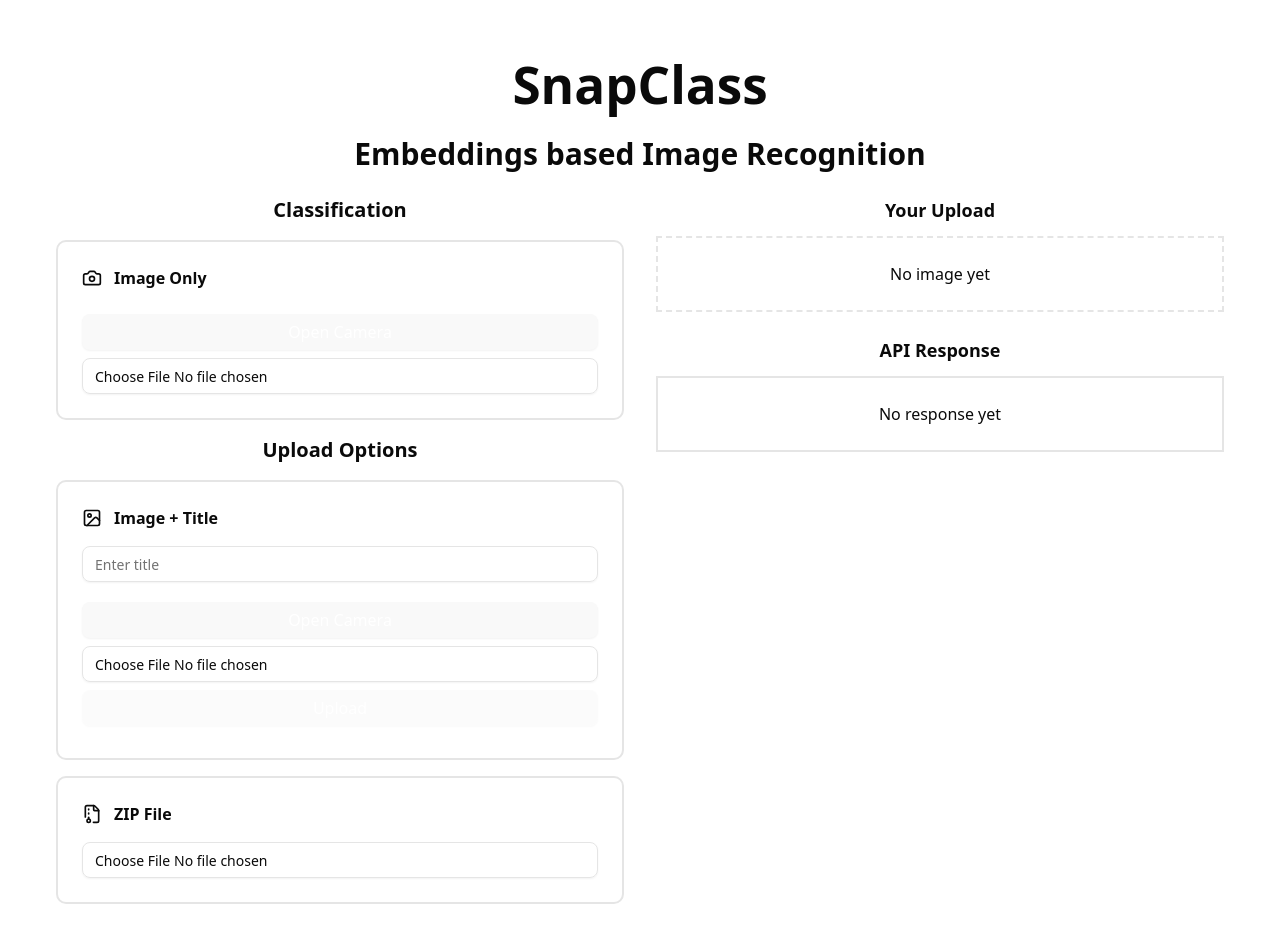
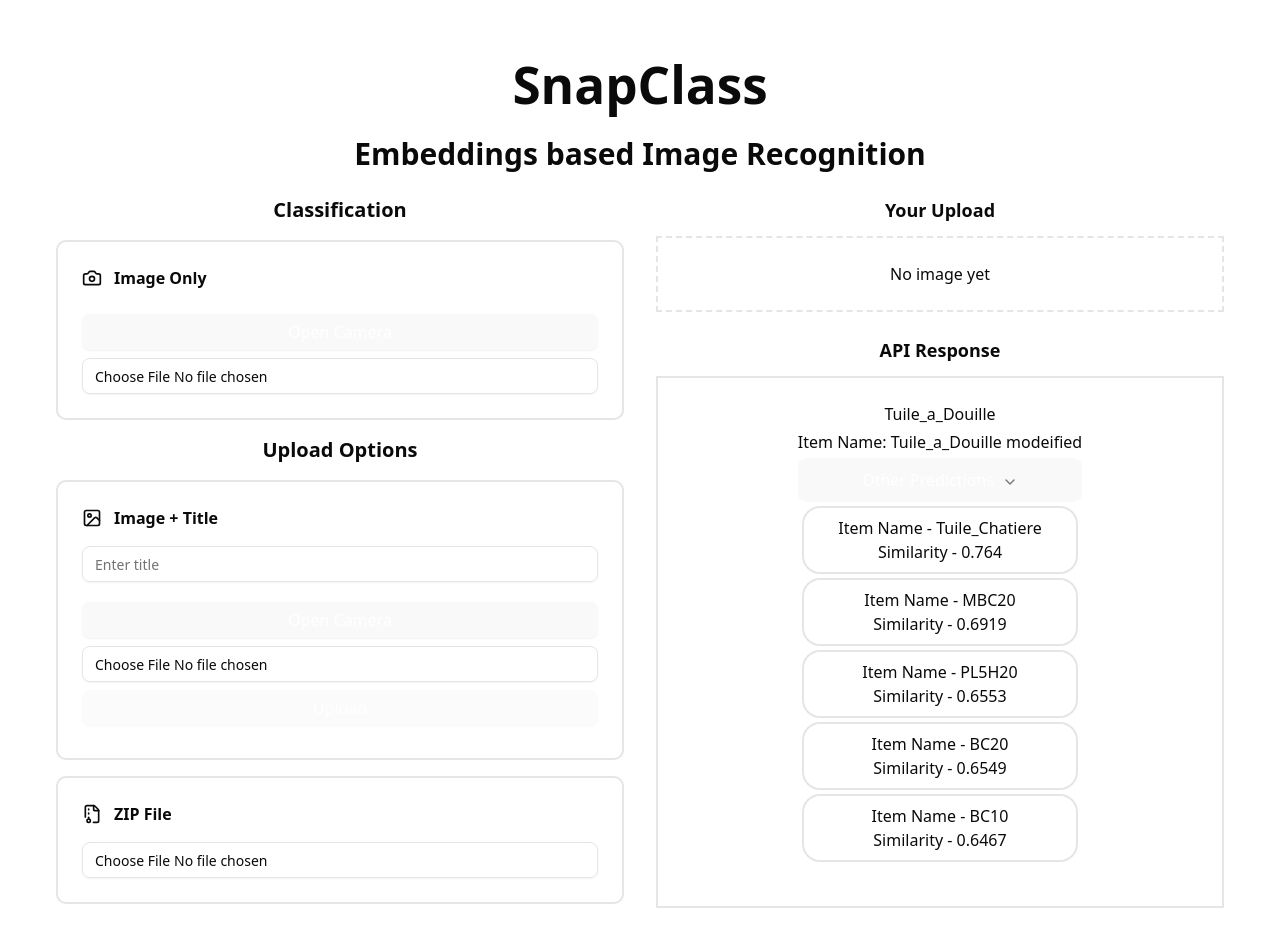
Before and after one commit to AyushDey/POC---image-recognition, a React (Vite) app: page / in a window 1280 px wide. Shown: the top 946 px of the page. Built offline with nearby package versions, Linux system fonts and the light colour scheme.

Commit message:
accordian fix

```diff
--- a/src/ResponseDisplay.jsx
+++ b/src/ResponseDisplay.jsx
@@ -1,8 +1,12 @@
 import { Loader2 } from "lucide-react";
 import { Accordion, AccordionContent, AccordionItem, AccordionTrigger } from "./components/ui/accordion";
 const previewResponse = {
+  result : {
+    label : "Tuile_a_Douille modeified"
+  },
   class: "Tuile_a_Douille",
   confidence: 0.7698,
+  type : "classify",
   matches: [
     {
       class: "Tuile_Chatiere",
@@ -60,9 +64,15 @@
   response,
   isLoading,
 }) {
-  // if (!response) {
-  //   response = bulkResponse;
-  // }
+  if (!response) {
+    response = previewResponse;
+    isLoading = false;
+  }
+      response = previewResponse;
+
+  console.log("Response class -> " + response.class);
+  console.log("Response class new -> " + response.result.label);
+
   return (
     <div className="space-y-6">
       <div className="space-y-3">
@@ -94,7 +104,7 @@
 
                   {response?.matches?.length > 1 && <Accordion type="single" collapsible defaultValue="item-1">
                     <AccordionItem value="item-1">
-                      <AccordionTrigger>Other Predictions</AccordionTrigger>
+                      <span><AccordionTrigger className={`text-white text-center`}>Other Predictions</AccordionTrigger></span>
                       <AccordionContent>
                         <p>{response.matches.map((item) => (
                           <div className="flex-1 justify-center border-2 p-2 m-1 rounded-2xl gap-y-2">
--- a/src/components/ui/accordion.jsx
+++ b/src/components/ui/accordion.jsx
@@ -32,7 +32,7 @@
       <AccordionPrimitive.Trigger
         data-slot="accordion-trigger"
         className={cn(
-          "focus-visible:border-ring focus-visible:ring-ring/50 flex flex-1 items-start justify-between gap-4 rounded-md py-4 text-left text-sm font-medium transition-all outline-none hover:underline focus-visible:ring-[3px] disabled:pointer-events-none disabled:opacity-50 [&[data-state=open]>svg]:rotate-180",
+          "inline-flex items-center justify-center gap-2 whitespace-nowrap rounded-md text-sm font-medium transition-all disabled:pointer-events-none disabled:opacity-50 [&_svg]:pointer-events-none [&_svg:not([class*='size-'])]:size-4 shrink-0 [&_svg]:shrink-0 outline-none focus-visible:border-ring focus-visible:ring-ring/50 focus-visible:ring-[3px] aria-invalid:ring-destructive/20 dark:aria-invalid:ring-destructive/40 aria-invalid:border-destructive w-full",
           className
         )}
         {...props}>
```
